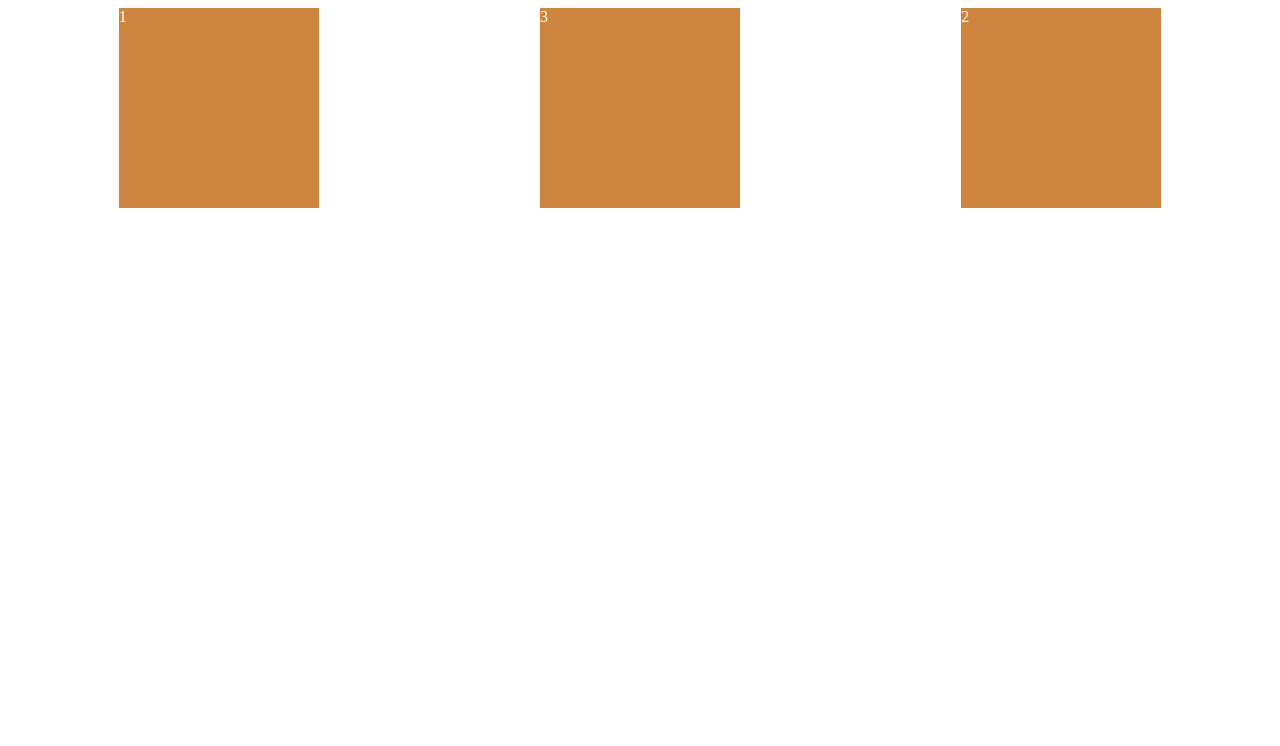
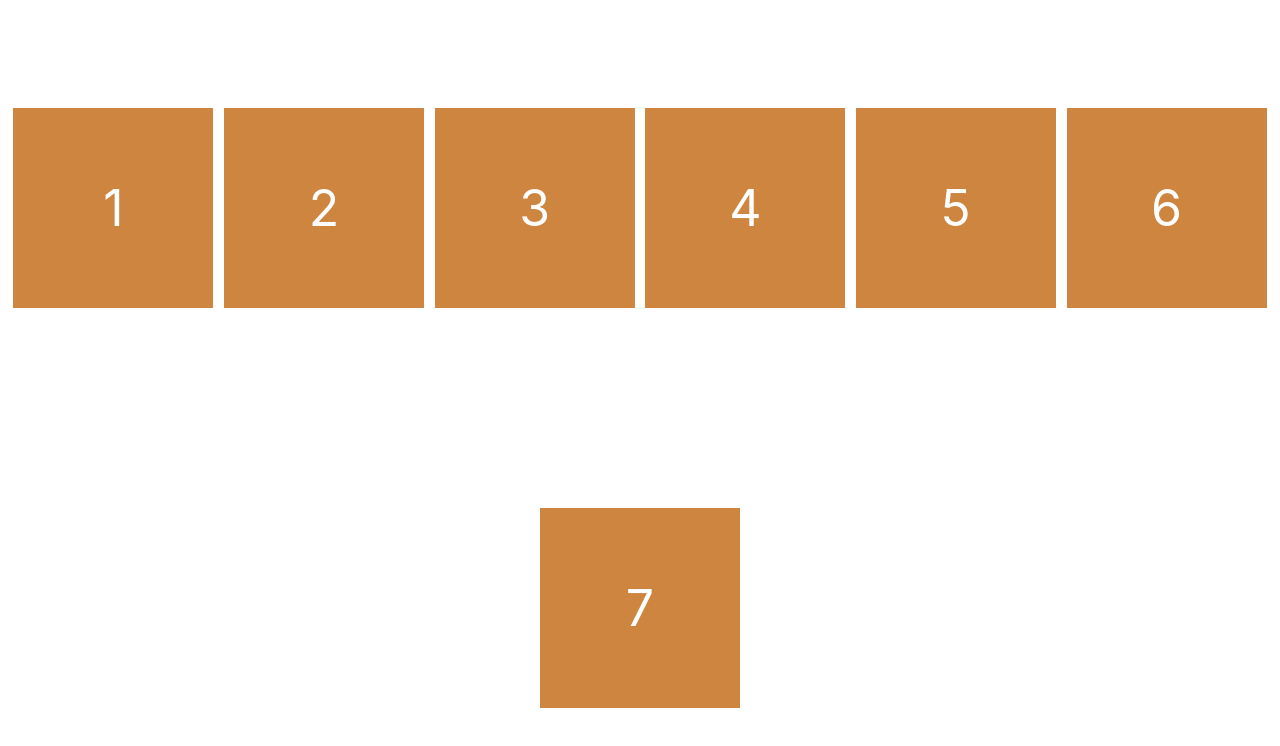
Before and after one commit to sinbox0701/SCSS, a plain HTML site: page index.html in a window 1280 px wide. Drawn offline with Linux system fonts and the light colour scheme.

Commit message:
wrap,nowrap,reverse,align-content

```diff
--- a/index.html
+++ b/index.html
@@ -12,6 +12,10 @@
             <div class="box">1</div>
             <div class="box">2</div>
             <div class="box">3</div>
+            <div class="box">4</div>
+            <div class="box">5</div>
+            <div class="box">6</div>
+            <div class="box">7</div>
         </div>
     </body>
 </html>
--- a/styles.css
+++ b/styles.css
@@ -1,7 +1,13 @@
+body {
+    font-family: -apple-system, BlinkMacSystemFont, "Segoe UI", Roboto, Oxygen, Ubuntu, Cantarell, "Open Sans", "Helvetica Neue", sans-serif;
+}
+
 .wrapper{
     display: flex;
     justify-content: space-around;
-    height: 100vh
+    align-content: space-around;
+    height: 100vh;
+    flex-wrap: wrap;
 }
 
 .box{
@@ -9,22 +15,31 @@
     height: 200px;
     background: peru;
     color: white;
-}
-.box:nth-child(2){
-    order: 1;
+    font-size: 50px;
+    display: flex;
+    justify-content: center;
+    align-items: center;
 }
 
 /*
-.box:nth-child(2){
-    align-self: center;
-}
-.box:nth-child(3){
-    align-self: flex-end;
-}
+wrap, nowrap, reverse, align-content
+- 부모(wrapper), 자식(box) 모두 flex로 해주면 box에 있던 글자가 중앙에 위치하게 됨
 
-여태는 부모(wrapper)가 자식(box)를 옮기는 방식
-- align-self: align-item이랑 비슷하나 하나의 박스에만 해당
---> 부모에 height 설정해야함
-- order: 순서 변경 (HTML변경이 어려울때)
-default: 0이므로 order:1 하면 제일 뒤로 밀림
+1) flex-wrap
+- flexbox는 width보다도, '같은 줄'에 있도록 하는 것을 우선시함 ==> 따라서 width가 변경되더라도 깉은줄에 최대한 우겨넣음
+-> flex-wrap: wrap; (child의 사이즈를 유지하라고 하는 것)
+-> nowrap; (child를 모두 같은 줄에 정렬함, 이때 width가 줄어들 수 있음) ==> default
+
+2) reverse
+- flex-direction: row-reverse; (오른쪽에서부터 1이 시작)
+- column-reverse;
+- flex-wrap: wrap-reverse; (한 줄이 되지 않아도 아래에서 위로 정렬되게)
+
+* wrap으로 정렬 시 (여러 줄으로, 각 item의 width를 유지하면서)
+각 줄(기본: row) 간의 간격이 생기는데, 이것(line-break)을 'align-content'라는 property로 조절 가능
+
+3) align-content (line을 변경, line은 cross-axis에 있는 상태)
+- justify-content와 비슷하지만 'line'에 관한 것 (각 block이 여러 행에 걸쳐 나올 때, 행간 공백을 얼마나 둘 건지?)
+- align-content: flex-start;
+- align-content: space-around; ==> default
 */
```
Also changed, not shown: README.md.
